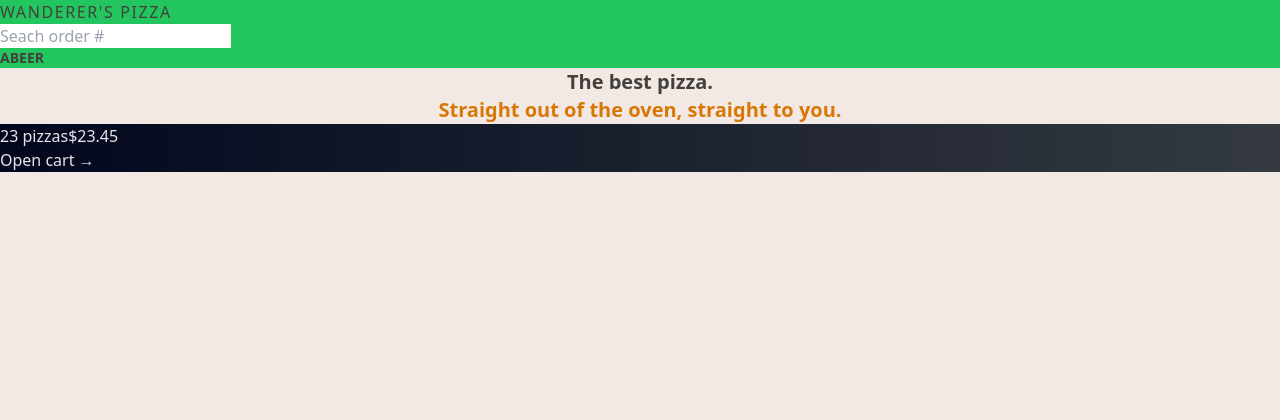
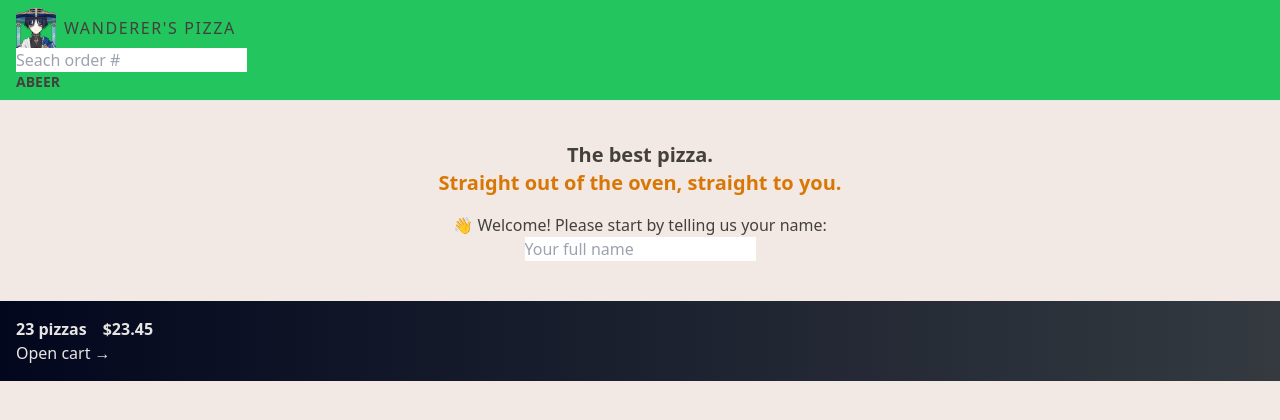
Before and after one commit to naimulabeer/fast-react-pizza-vite, a React (Vite) app: page / in a window 1280 px wide. Shown: the top 420 px of the page. Built offline with nearby package versions, Linux system fonts and the light colour scheme.

Commit message:
spacing border and display

```diff
--- a/src/features/cart/CartOverview.jsx
+++ b/src/features/cart/CartOverview.jsx
@@ -2,8 +2,8 @@ import { Link } from "react-router-dom";
 
 function CartOverview() {
   return (
-    <div className="bg-gradient-to-r from-[#03071e] to-[#343a40] text-stone-200">
-      <p>
+    <div className="bg-gradient-to-r from-[#03071e] to-[#343a40] p-4 text-stone-200">
+      <p className="space-x-4 font-semibold">
         <span>23 pizzas</span>
         <span>$23.45</span>
       </p>
--- a/src/ui/Header.jsx
+++ b/src/ui/Header.jsx
@@ -4,8 +4,9 @@ import Username from "../features/user/Username";
 
 function Header() {
   return (
-    <header className="bg-green-500 uppercase">
-      <Link to="/" className="tracking-widest">
+    <header className="border-b border-slate-200 bg-green-500 uppercase py-2 px-4">
+      <Link to="/" className="tracking-widest flex items-center gap-2">
+        <img src="./wanderer.png" alt="" className="w-10" />
         Wanderer's Pizza
       </Link>
 
--- a/src/ui/Home.jsx
+++ b/src/ui/Home.jsx
@@ -1,13 +1,16 @@
+import CreateUser from "../features/user/CreateUser";
+
 function Home() {
   return (
-    <div>
-      <h1 className="text-center text-xl font-bold">
+    <div className="my-10 text-center">
+      <h1 className="mb-4  text-xl font-bold">
         The best pizza.
         <br />
         <span className="text-amber-600">
           Straight out of the oven, straight to you.
         </span>
       </h1>
+      <CreateUser />
     </div>
   );
 }
```
